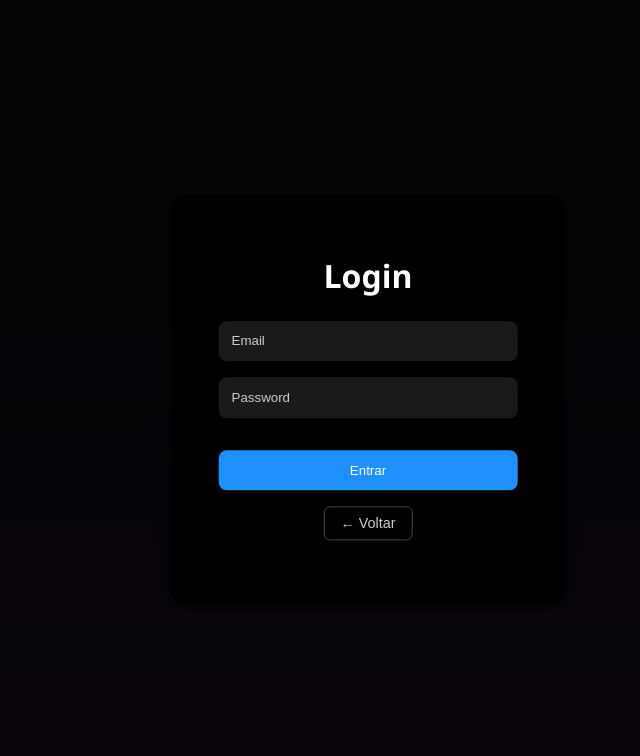
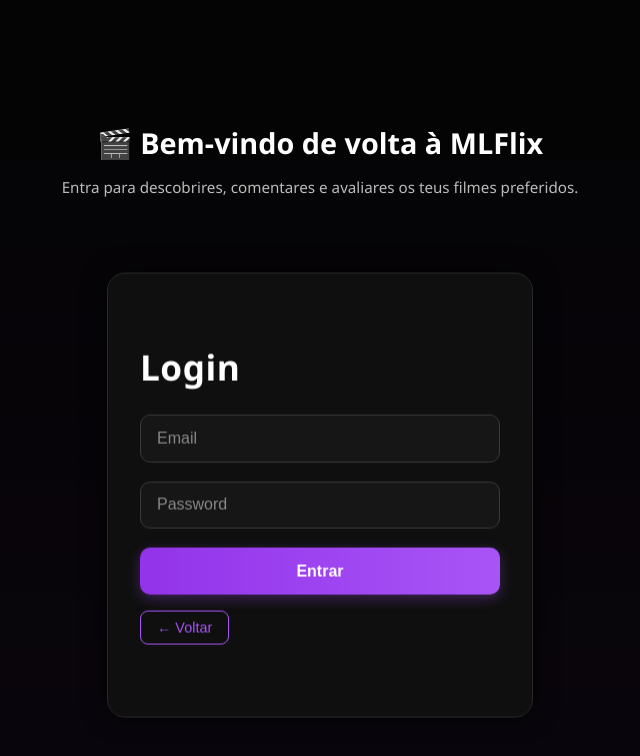
Before and after one commit to BaptistaZ/CP2-NoSQL-AO, a React (Create React App) app in the folder client/: page /login in a window 1280 px wide. Shown: the top 756 px of the page, without its empty margins (320-960 px from the left). Built offline with nearby package versions, Linux system fonts and the light colour scheme; no server answers.

Commit message:
Final CSS

```diff
--- a/client/src/pages/Login.js
+++ b/client/src/pages/Login.js
@@ -29,15 +29,38 @@
     <>
       <div className="auth-overlay" />
       <div className="auth-container fixed-center">
+        <div className="auth-wrapper">
+          <div className="auth-header">
+            <h1>🎬 Bem-vindo de volta à MLFlix</h1>
+            <p>
+              Entra para descobrires, comentares e avaliares os teus filmes
+              preferidos.
+            </p>
+          </div>
           <div className="auth-card">
             <h2>Login</h2>
             {error && <p className="error">{error}</p>}
             <form onSubmit={handleSubmit}>
-            <input type="email" name="email" placeholder="Email" onChange={handleChange} required />
-            <input type="password" name="password" placeholder="Password" onChange={handleChange} required />
+              <input
+                type="email"
+                name="email"
+                placeholder="Email"
+                onChange={handleChange}
+                required
+              />
+              <input
+                type="password"
+                name="password"
+                placeholder="Password"
+                onChange={handleChange}
+                required
+              />
               <button type="submit">Entrar</button>
             </form>
-          <button className="back-button" onClick={() => history.push("/")}>← Voltar</button>
+            <button className="back-button" onClick={() => history.push("/")}>
+              ← Voltar
+            </button>
+          </div>
         </div>
       </div>
     </>
--- a/client/src/pages/Register.js
+++ b/client/src/pages/Register.js
@@ -27,6 +27,14 @@
     <>
       <div className="auth-overlay" />
       <div className="auth-container fixed-center">
+        <div className="auth-wrapper">
+          <div className="auth-header">
+            <h1>🍿 Junta-te ao MLFlix</h1>
+            <p>
+              Cria a tua conta e mergulha no universo do cinema com milhares de
+              títulos.
+            </p>
+          </div>
           <div className="auth-card">
             <h2>Registar</h2>
             {error && <p className="error">{error}</p>}
@@ -61,6 +69,7 @@
             </button>
           </div>
         </div>
+      </div>
     </>
   );
 };
--- a/client/src/styles/Auth.css
+++ b/client/src/styles/Auth.css
@@ -4,7 +4,7 @@
   left: 0;
   width: 100vw;
   height: 100vh;
-  background-color: rgba(0, 0, 0, 0.6);
+  background: linear-gradient(to bottom, #1a1a1a, #32124a);
   z-index: 1000;
 }
 
@@ -14,84 +14,124 @@
   left: 50%;
   transform: translate(-50%, -50%);
   z-index: 1100;
+  width: 100%;
+  display: flex;
+  justify-content: center;
+  align-items: center;
 }
 
 .auth-card {
-  background: rgba(0, 0, 0, 0.9);
-  border-radius: 16px;
-  padding: 2rem 3rem;
-  box-shadow: 0 0 20px rgba(0, 0, 0, 0.5);
+  background: #0f0f0f;
+  border: 1px solid #2a2a2a;
+  border-radius: 18px;
+  padding: 2.5rem 2rem;
   width: 100%;
-  max-width: 400px;
-  color: #fff;
-  text-align: center;
+  max-width: 360px;
+  color: #f1f1f1;
+  box-shadow: 0 0 24px rgba(0, 0, 0, 0.7);
+  backdrop-filter: blur(8px);
 }
 
 .auth-card h2 {
+  font-size: 2.2rem;
   margin-bottom: 1.5rem;
-  font-size: 2rem;
+  color: #ffffff;
+  font-weight: 600;
+  letter-spacing: 0.5px;
 }
 
 .auth-card form {
   display: flex;
   flex-direction: column;
-  gap: 1rem;
+  gap: 1.2rem;
 }
 
 .auth-card input {
-  padding: 0.8rem;
-  border-radius: 8px;
-  border: none;
-  outline: none;
-  background-color: rgba(255, 255, 255, 0.1);
-  color: #fff;
+  padding: 0.85rem 1rem;
+  border-radius: 10px;
+  border: 1px solid #3a3a3a;
+  background-color: #161616;
+  color: #f1f1f1;
+  font-size: 1rem;
+  transition: all 0.3s ease;
 }
 
-.auth-card button {
-  padding: 0.8rem;
-  background-color: #1e90ff;
+.auth-card input:focus {
+  border-color: #a855f7;
+  outline: none;
+  background-color: #1c1c1c;
+  box-shadow: 0 0 0 2px rgba(168, 85, 247, 0.5);
+}
+
+
+.auth-card input::placeholder {
+  color: #888;
+}
+
+.auth-card button[type="submit"] {
+  padding: 0.9rem;
+  background: linear-gradient(to right, #9333ea, #a855f7);
+  border: none;
   color: white;
-  border: none;
-  border-radius: 8px;
+  font-weight: bold;
+  border-radius: 10px;
   cursor: pointer;
-  margin-top: 1rem;
+  font-size: 1rem;
+  transition: background 0.3s ease, transform 0.2s ease;
+  box-shadow: 0 4px 14px rgba(168, 85, 247, 0.3);
+}
+
+.auth-card button[type="submit"]:hover {
+  background: linear-gradient(to right, #a855f7, #9333ea);
+  transform: translateY(-2px);
+}
+
+.auth-card .error {
+  color: #ff4d4d;
+  font-size: 0.9rem;
+  margin-bottom: 0.8rem;
 }
 
 .auth-card .back-button {
-  background-color: transparent;
-  color: #ccc;
+  background: transparent;
+  border: 1px solid #a855f7;
+  color: #a855f7;
   font-size: 0.9rem;
   margin-top: 1rem;
-  border: 1px solid #444;
   padding: 0.5rem 1rem;
-  border-radius: 6px;
+  border-radius: 8px;
+  transition: all 0.3s ease;
+  font-weight: 500;
 }
 
 .auth-card .back-button:hover {
-  background-color: #333;
+  background-color: rgba(168, 85, 247, 0.1);
   color: #fff;
+  border-color: #9333ea;
 }
 
-.auth-card input::placeholder {
-  color: #ccc;
+
+.auth-wrapper {
+  display: flex;
+  flex-direction: column;
+  align-items: center;
+  gap: 1.8rem;
 }
 
-.auth-card .error {
-  color: #ff6b6b;
+.auth-header {
+  text-align: center;
+  margin-bottom: 2rem;
+  color: #f1f1f1;
 }
 
-.back-button {
-  margin-top: 1rem;
-  background: transparent;
-  color: #ffffffb0;
-  border: 1px solid #ffffff30;
-  padding: 0.6rem 1rem;
-  border-radius: 6px;
-  cursor: pointer;
-  transition: all 0.2s ease;
+.auth-header h1 {
+  font-size: 1.8rem;
+  margin-bottom: 0.5rem;
+  font-weight: 600;
+  color: #ffffff;
 }
 
-.back-button:hover {
-  background-color: rgba(255, 255, 255, 0.1);
-  color: white;
+.auth-header p {
+  font-size: 0.95rem;
+  color: #bbbbbb;
 }
--- a/client/src/styles/index.css
+++ b/client/src/styles/index.css
@@ -7,9 +7,6 @@
   color: #fff;
   min-height: 100vh;
 }
-
-
-
 
 /* Títulos gerais */
 h1 {
```
Lines whose indentation alone changed are shown as unchanged.
